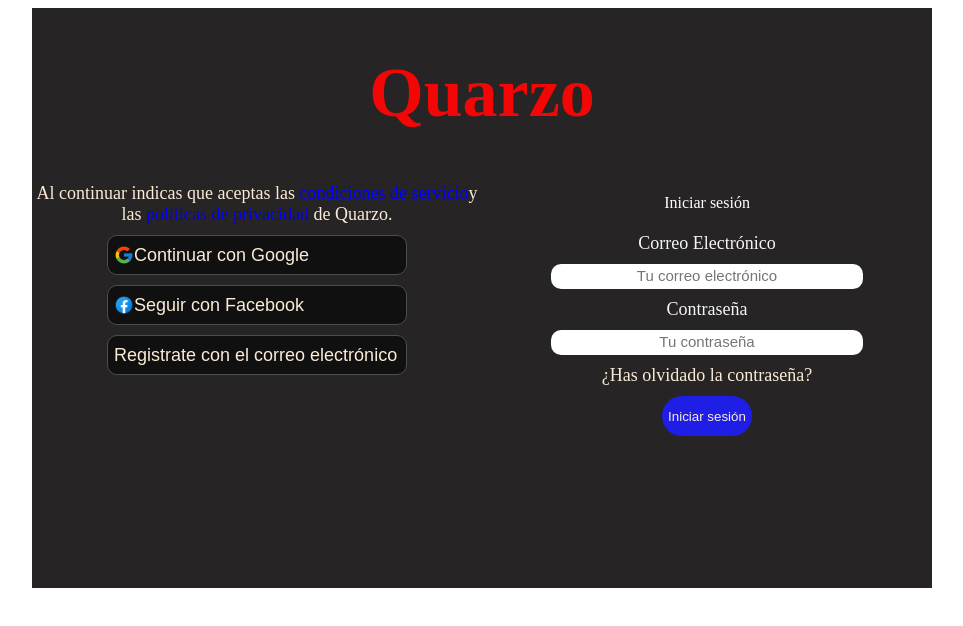
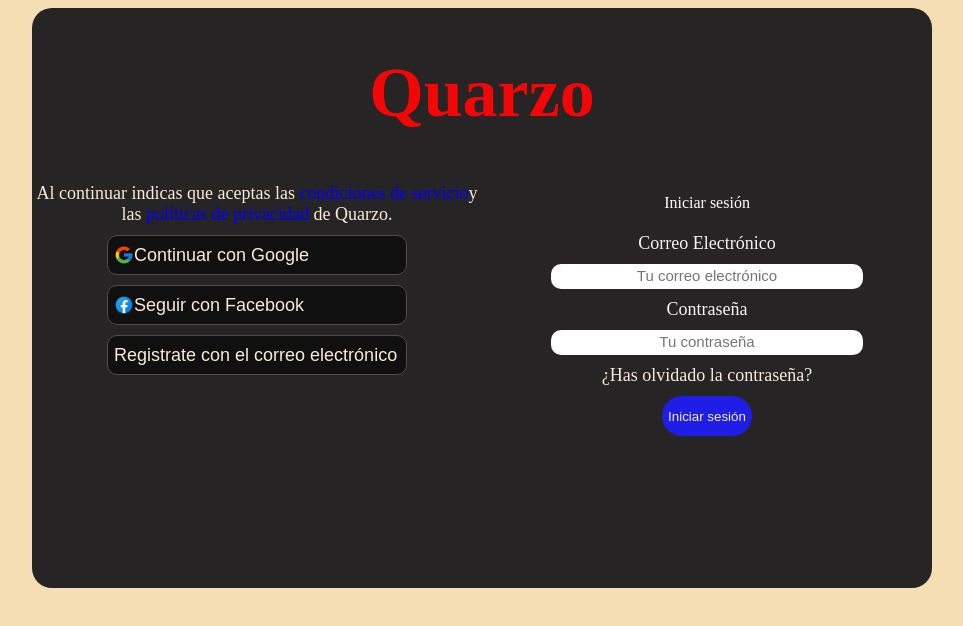
Before and after one commit to Eddieramirez29/Quarzo, a React (Vite) app: page / in a window 1280 px wide. Shown: the top 626 px of the page, without its empty margins (158-1121 px from the left). Built offline with nearby package versions, Linux system fonts and the light colour scheme.

Commit message:
main container border-radius:20px;

```diff
--- a/src/Quarzo/Log.module.css
+++ b/src/Quarzo/Log.module.css
@@ -6,12 +6,14 @@
   display: flex;
   flex-direction: column;
   align-items: center;
+  background-color: wheat;
 }
 
 .containerMain {
   background-color: rgb(38, 36, 36);
   width: 425px;
   height: 580px;
+  border-radius: 20px;
 }
 
 a {
--- a/src/Quarzo/Log.module.scss
+++ b/src/Quarzo/Log.module.scss
@@ -31,6 +31,7 @@
   display: flex;
   flex-direction: column;
   align-items: center;
+  background-color: wheat;
 }
 
 .containerMain
@@ -38,6 +39,7 @@
   background-color: rgb(38, 36, 36);
   width: $width-size-425;
   height: 580px;
+  border-radius:20px;
 }
 
 a
--- a/vite.config.js
+++ b/vite.config.js
@@ -4,5 +4,5 @@
 // https://vitejs.dev/config/
 export default defineConfig({
   plugins: [react()],
-  base: '/Quarzo/' // Cambia 'quarzo' por el nombre real de tu repositorio
+  base: '/Quarzo/'
 })
```
Also changed, not shown: 1 other file (tests, documents, lock files or other folders).
